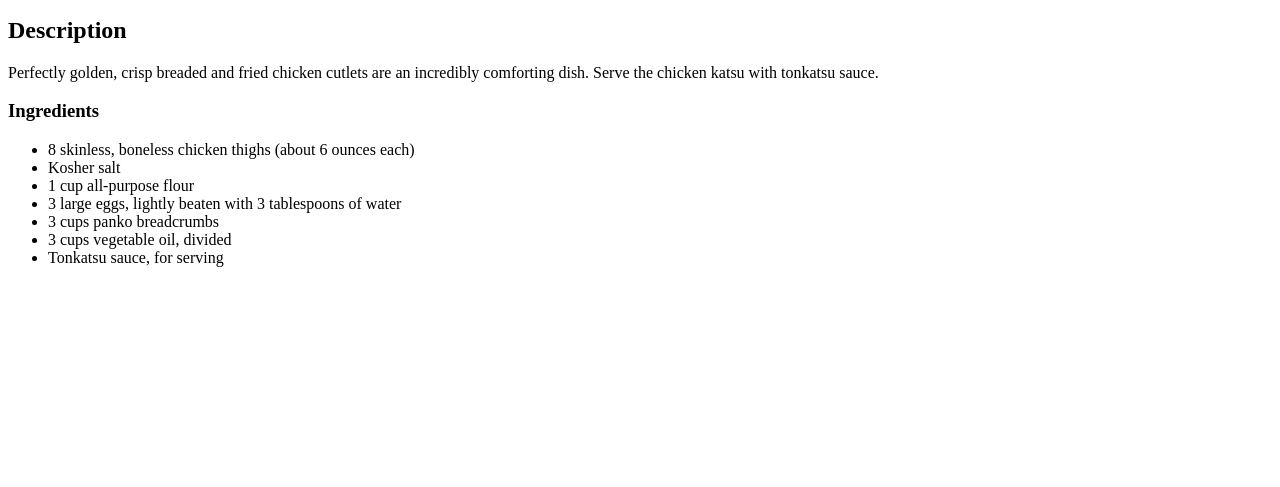
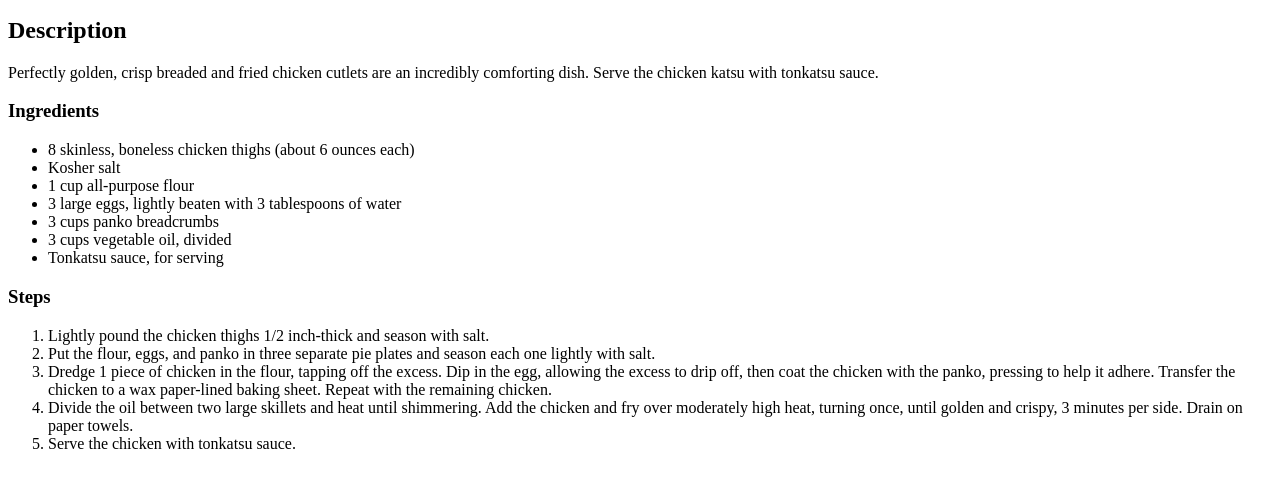
Before and after one commit to kellygcastillo19/odin-recipes, a plain HTML site: page recipes/katsu.html in a window 1280 px wide. Shown: the part 101-588 px from the top of the page. Drawn offline with Linux system fonts and the light colour scheme.

Commit message:
Add list of steps to katsu.html
People can follow the list of steps to make chicken katsu

```diff
--- a/recipes/katsu.html
+++ b/recipes/katsu.html
@@ -22,5 +22,14 @@
                     <li>3 cups vegetable oil, divided</li>
                     <li>Tonkatsu sauce, for serving</li>
                 </ul>
+
+             <h3>Steps</h3>
+                <ol>
+                    <li>Lightly pound the chicken thighs 1/2 inch-thick and season with salt.</li>
+                    <li>Put the flour, eggs, and panko in three separate pie plates and season each one lightly with salt.</li>
+                    <li>Dredge 1 piece of chicken in the flour, tapping off the excess. Dip in the egg, allowing the excess to drip off, then coat the chicken with the panko, pressing to help it adhere. Transfer the chicken to a wax paper-lined baking sheet. Repeat with the remaining chicken.</li>
+                    <li>Divide the oil between two large skillets and heat until shimmering. Add the chicken and fry over moderately high heat, turning once, until golden and crispy, 3 minutes per side. Drain on paper towels.</li>
+                    <li>Serve the chicken with tonkatsu sauce.</li>
+                </ol>
     </body>
 </html>
```
